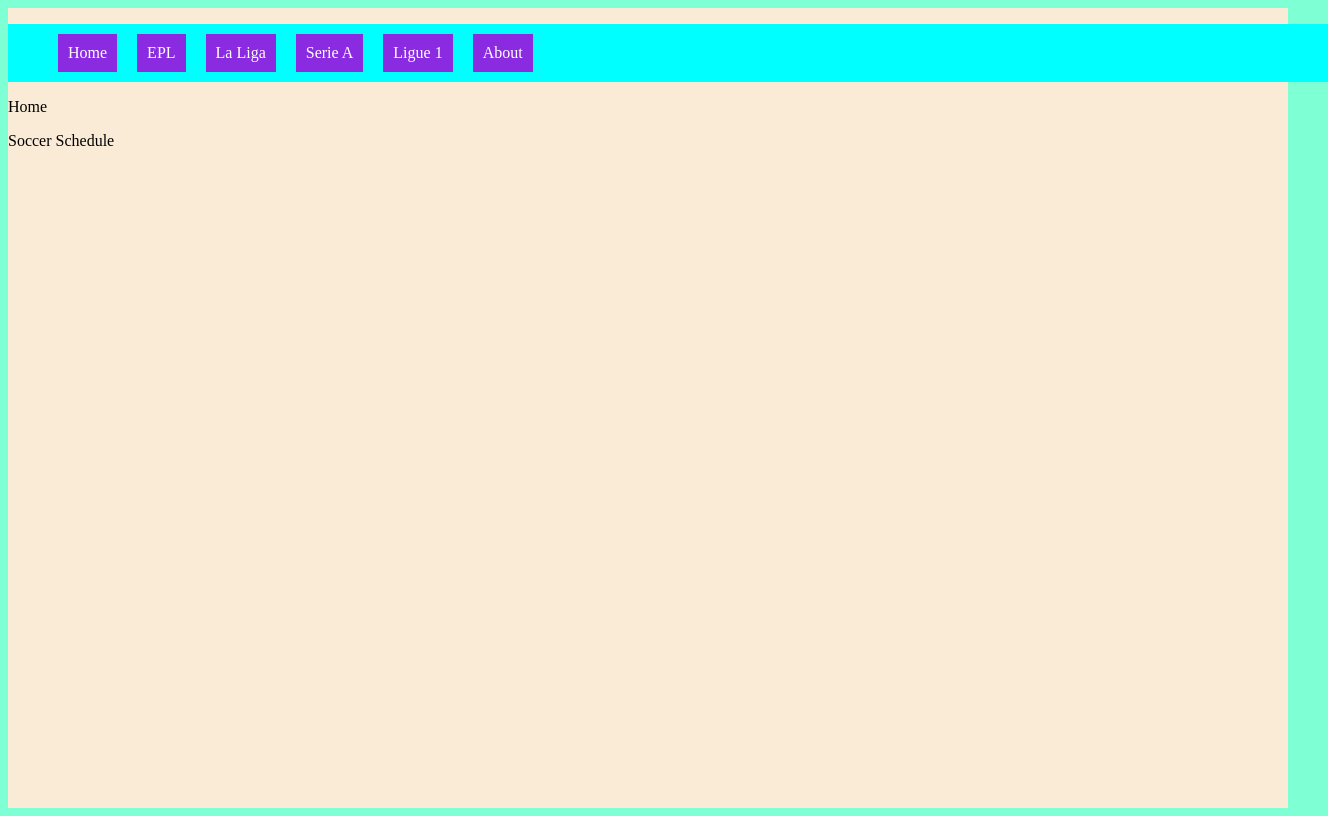
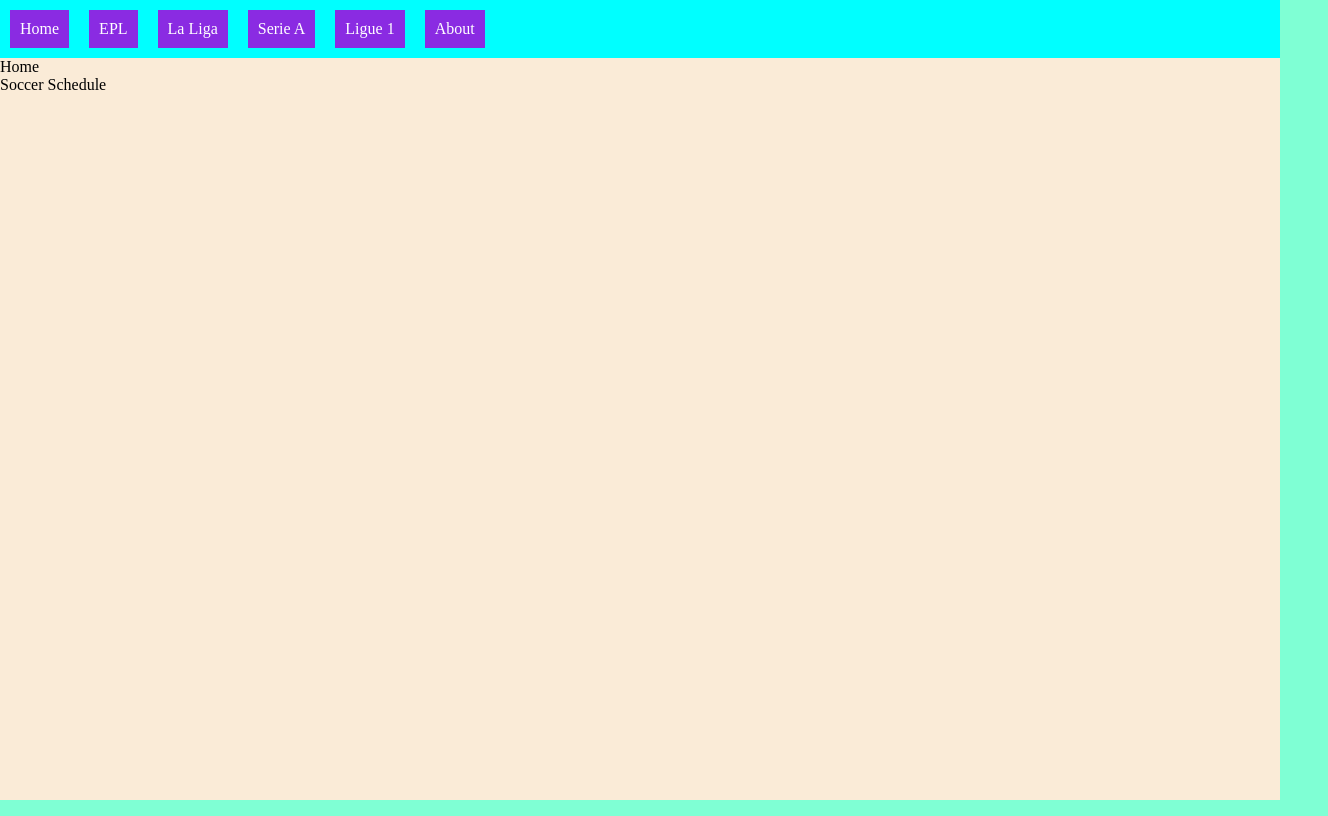
Before and after one commit to huymn/soccer-schedule, a website: page index.html in a window 1280 px wide. Shown: the whole page, 1328 px wide, since content can reach past the window. Drawn offline with Linux system fonts and the light colour scheme.

Commit message:
added reset to styles.css
Remove margins/padding by default

```diff
--- a/public/css/styles.css
+++ b/public/css/styles.css
@@ -1,11 +1,17 @@
 nav {
-    width: 100vw;
+    width: 50vw;
+}
+
+* {
+    margin: 0;
+    padding: 0;
+    box-sizing: border-box;
 }
 
 body {
     background-color: aquamarine;
-    height: 100%;
-    width: 100%;
+    min-height: 100vh;
+    max-width: 400px;
 }
 
 p.title {
```
